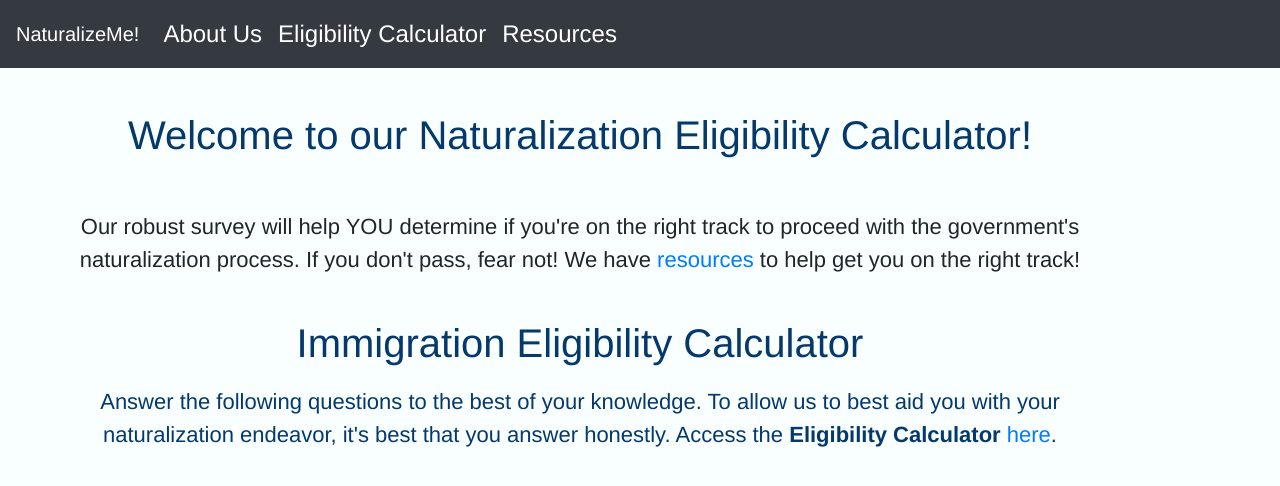
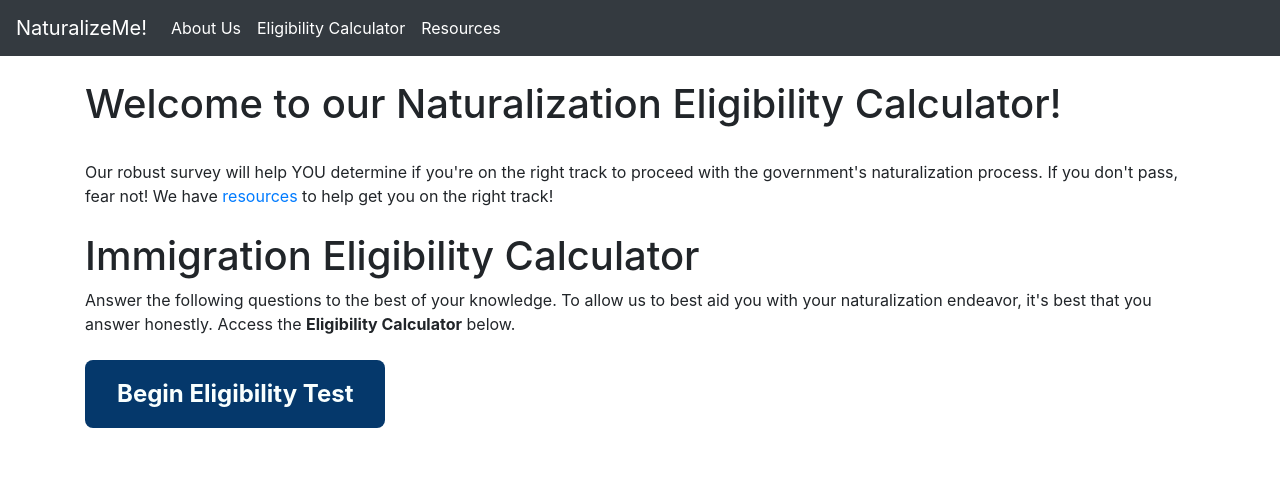
Before and after one commit to matthewgding/H4H2022Submission, a Flask app: page /eligibility in a window 1280 px wide. Shown: the top 486 px of the page. Run offline with Flask 2, Linux system fonts and the light colour scheme; some libraries are stand-ins or nearby versions.

Commit message:
Add files via upload

```diff
--- a/templates/eligibilityIndex.html
+++ b/templates/eligibilityIndex.html
@@ -6,8 +6,22 @@ html file for the Home page.-->
 {% block content %}
 <head>
     <meta charset="UTF-8">
-    <link rel="stylesheet" href="{{ url_for('static', filename= 'css/style.css') }}"> <!--imports the css file, gives text style-->
     <title>NaturalizeMe!</title>
+    <style>
+        input {
+            background-color: #05386b;
+            border: none;
+            color: #F9FFFE;
+            padding: 16px 32px;
+            text-align: center;
+            text-decoration: none;
+            font-weight: bold;
+            display: inline-block;
+            font-size: 24px;
+            border-radius: 8px;
+            align-items: center;
+        }
+    </style>
 </head>
 <body>
     <br>
@@ -21,7 +35,10 @@ html file for the Home page.-->
     <h1>Immigration Eligibility Calculator</h1>
     <p2>Answer the following questions to the best of your knowledge.
         To allow us to best aid you with your naturalization endeavor, it's best that you answer honestly.</p2>
-    <p3>Access the <strong>Eligibility Calculator</strong> <a href="http://127.0.0.1:5000/calcPage1">here</a>.</p3>
-    <br>
+    <p3>Access the <strong>Eligibility Calculator</strong> below.</p3>
+    <br><br>
+    <form action="/eligibility" method="post">
+        <input type="submit"  id="button1"  value="Begin Eligibility Test" name="begin">
+    </form>
 </body>
 {% endblock %}
```
Also changed, not shown: templates/homeIndex.html (+2 -7 lines), templates/resourceIndex.html (+7 -8 lines).
